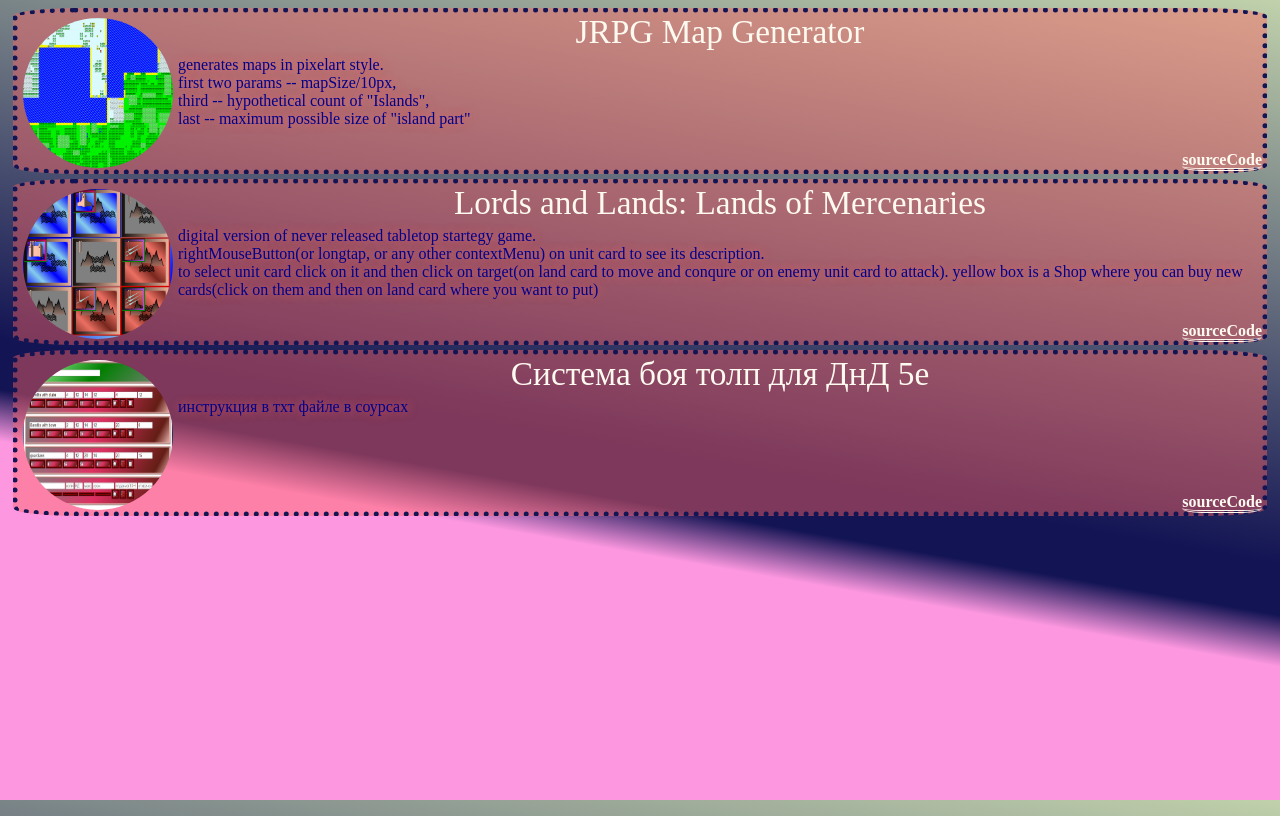
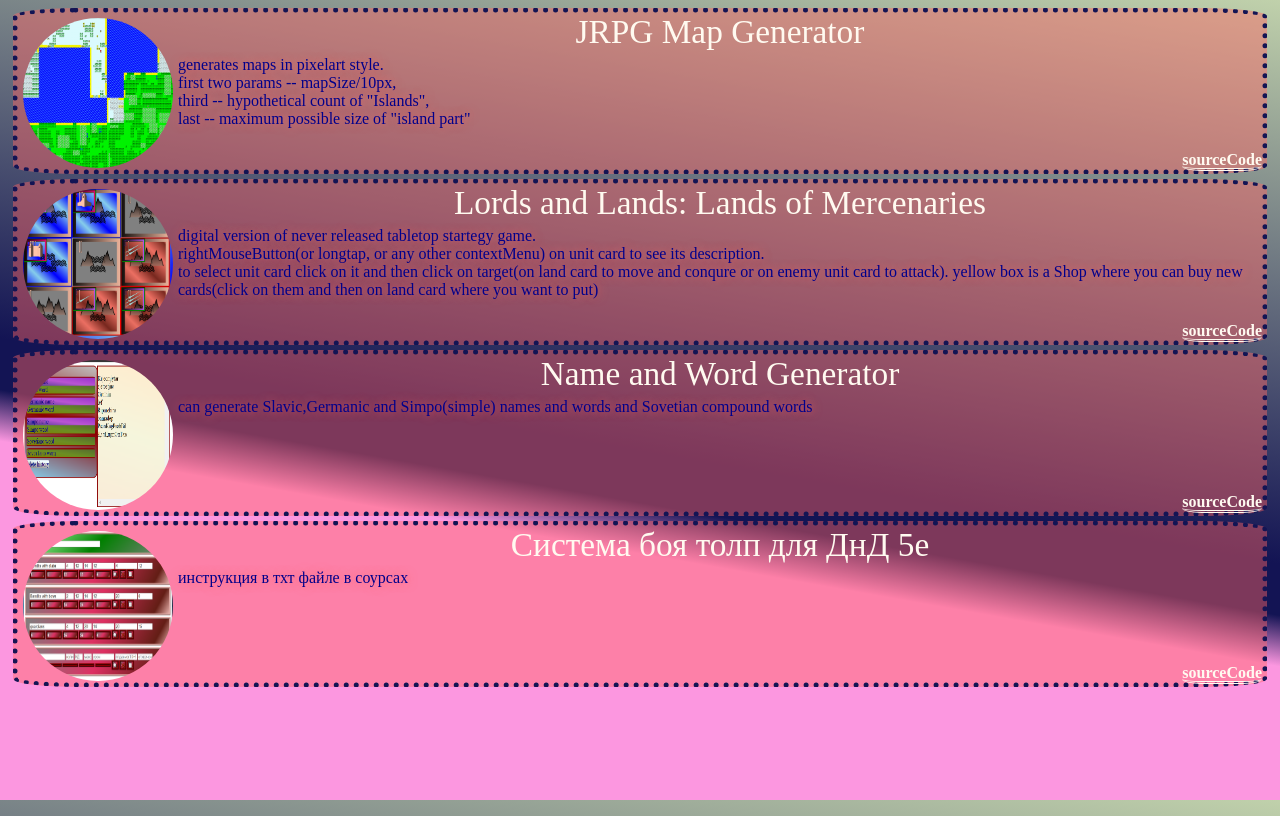
Before and after one commit to DvaidCh/DvaidCh, a plain HTML site: page index.html in a window 1280 px wide. Drawn offline with Linux system fonts and the light colour scheme.

Commit message:
Add files via upload

```diff
--- a/index.html
+++ b/index.html
@@ -104,7 +104,9 @@
 		<script type="text/javascript">
 			addProjCard("JRPG Map Generator","mapGen.png","generates maps in pixelart style.\n first two params -- mapSize/10px, \nthird -- hypothetical count of \"Islands\",\n last -- maximum possible size of \"island part\"\n\n","https://dvaidch.github.io/genericJRPG/","https://github.com/DvaidCh/genericJRPG");
 			addProjCard("Lords and Lands: Lands of Mercenaries","LnL.png","digital version of never released tabletop startegy game.\n rightMouseButton(or longtap, or any other contextMenu) on unit card to see its description.\n to select unit card click on it and then click on target(on land card to move and conqure or on enemy unit card to attack). yellow box is a Shop where you can buy new cards(click on them and then on land card where you want to put)\n\n","https://dvaidch.github.io/LordsAndLands-Lands-of-Mercenaries/","https://github.com/DvaidCh/LordsAndLands-Lands-of-Mercenaries");
+			addProjCard("Name and Word Generator","namegen.png","can generate Slavic,Germanic and Simpo(simple) names and words and Sovetian сompound words \n\n\n\n\n","https://dvaidch.github.io/namegen/","https://github.com/DvaidCh/namegen");
 			addProjCard("Система боя толп для ДнД 5е","dnd Mobs mechanics.png","инструкция в тхт файле в соурсах\n\n\n\n\n","https://dvaidch.github.io/mein-DnD-5e-Mob-Mechanica-for-really-big-Mobs-/","https://github.com/DvaidCh/mein-DnD-5e-Mob-Mechanica-for-really-big-Mobs-");
+
 		</script>
 </body>
 </html>
```
Also changed, not shown: namegen.png (added).
